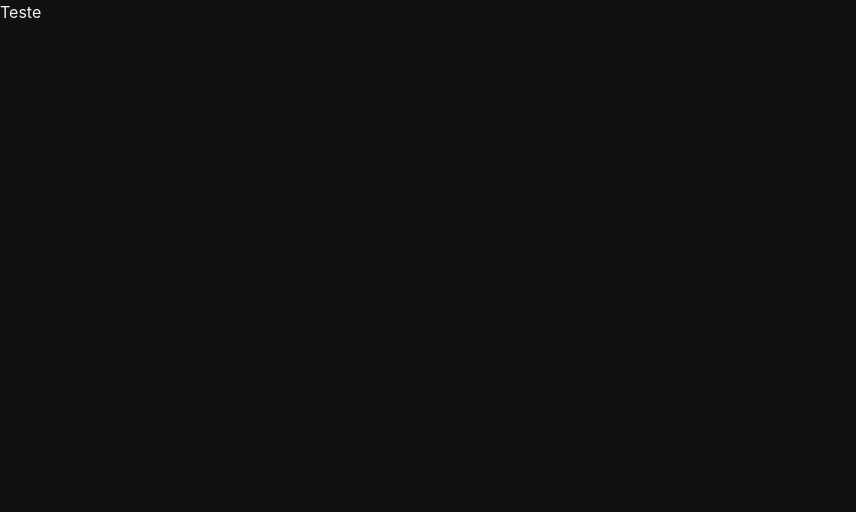
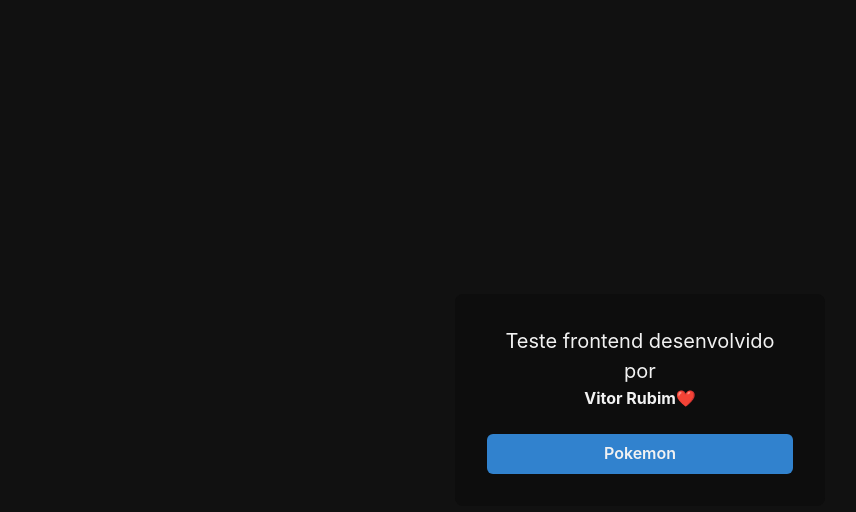
Before and after one commit to vitorrubim1/pokemon, a React (Create React App) app: page / in a window 1280 px wide. Shown: the top 512 px of the page, without its empty margins (0-856 px from the left). Built offline with nearby package versions, Linux system fonts and the light colour scheme.

Commit message:
feat: criando a homepage

```diff
--- a/src/App.tsx
+++ b/src/App.tsx
@@ -1,5 +1,41 @@
-const App: React.FC = () => {
-  return <h1>Teste</h1>;
+import { Flex, Text, Link } from '@chakra-ui/react';
+import { useHistory } from 'react-router-dom';
+
+import Button from './components/Button';
+
+export const App: React.FC = () => {
+  const history = useHistory();
+
+  return (
+    <Flex height="100vh" width="100vw" align="center" justify="center">
+      <Flex
+        width={['90%', '100%']}
+        maxWidth="370px"
+        background="gray.800"
+        padding="8"
+        borderRadius="8"
+        flexDirection="column"
+      >
+        <Flex flexDirection="column" width="100%" textAlign="center">
+          <Text fontSize="xl">Teste frontend desenvolvido por</Text>
+          <Text as="strong">
+            <Link href="https://github.com/vitorrubim1" target="__blank">
+              Vitor Rubim
+            </Link>
+            ❤️
+          </Text>
+        </Flex>
+
+        <Flex justify="space-between">
+          <Button
+            width="100%"
+            marginTop="6"
+            onClick={() => history.push('pokemon')}
+          >
+            Pokemon
+          </Button>
+        </Flex>
+      </Flex>
+    </Flex>
+  );
 };
-
-export default App;
--- a/src/pages/Pokemon/index.tsx
+++ b/src/pages/Pokemon/index.tsx
@@ -1,5 +1,3 @@
-import React from 'react';
-
 const Pokemon: React.FC = () => {
   return <h1>Teste pokemon</h1>;
 };
--- a/src/routes/index.tsx
+++ b/src/routes/index.tsx
@@ -1,7 +1,7 @@
 import { BrowserRouter, Switch, Route } from 'react-router-dom';
 
 import Pokemon from '../pages/Pokemon';
-import App from '../App';
+import { App } from '../App';
 
 const Routes: React.FC = () => {
   return (
```
